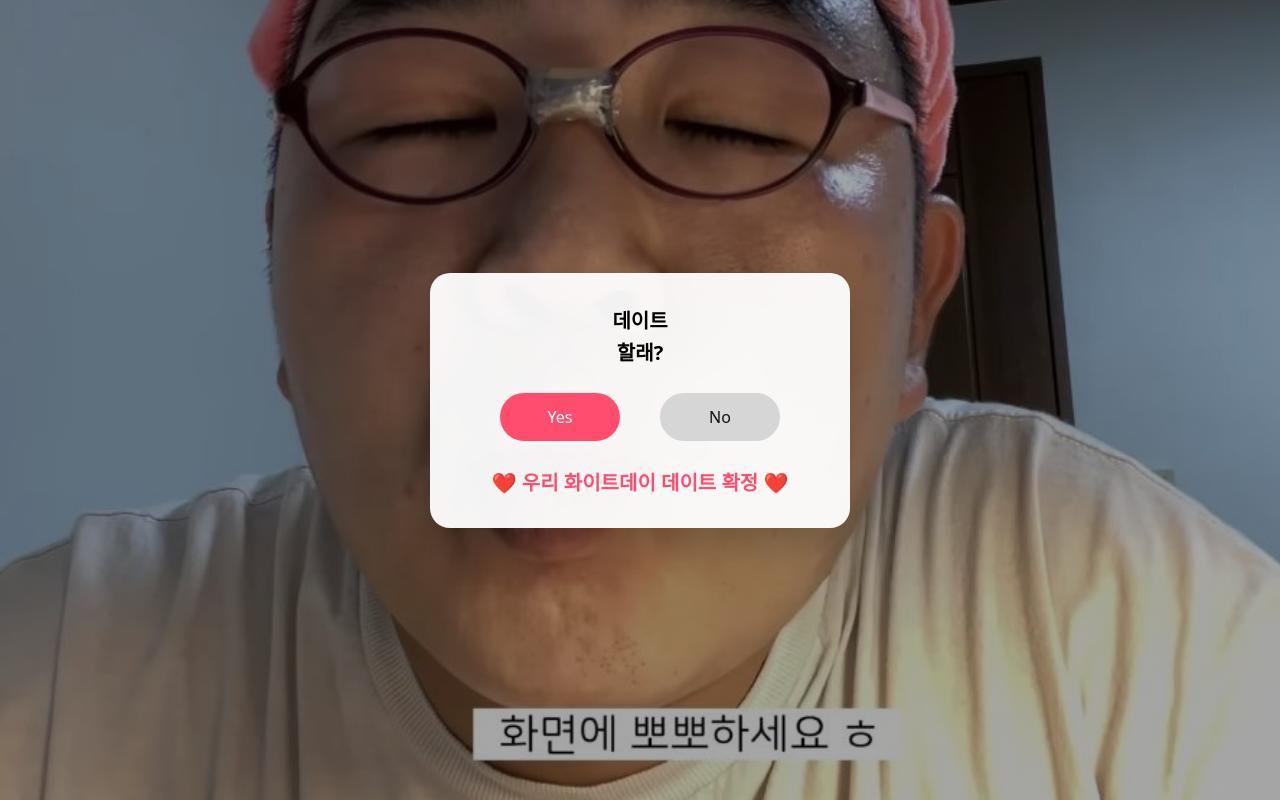
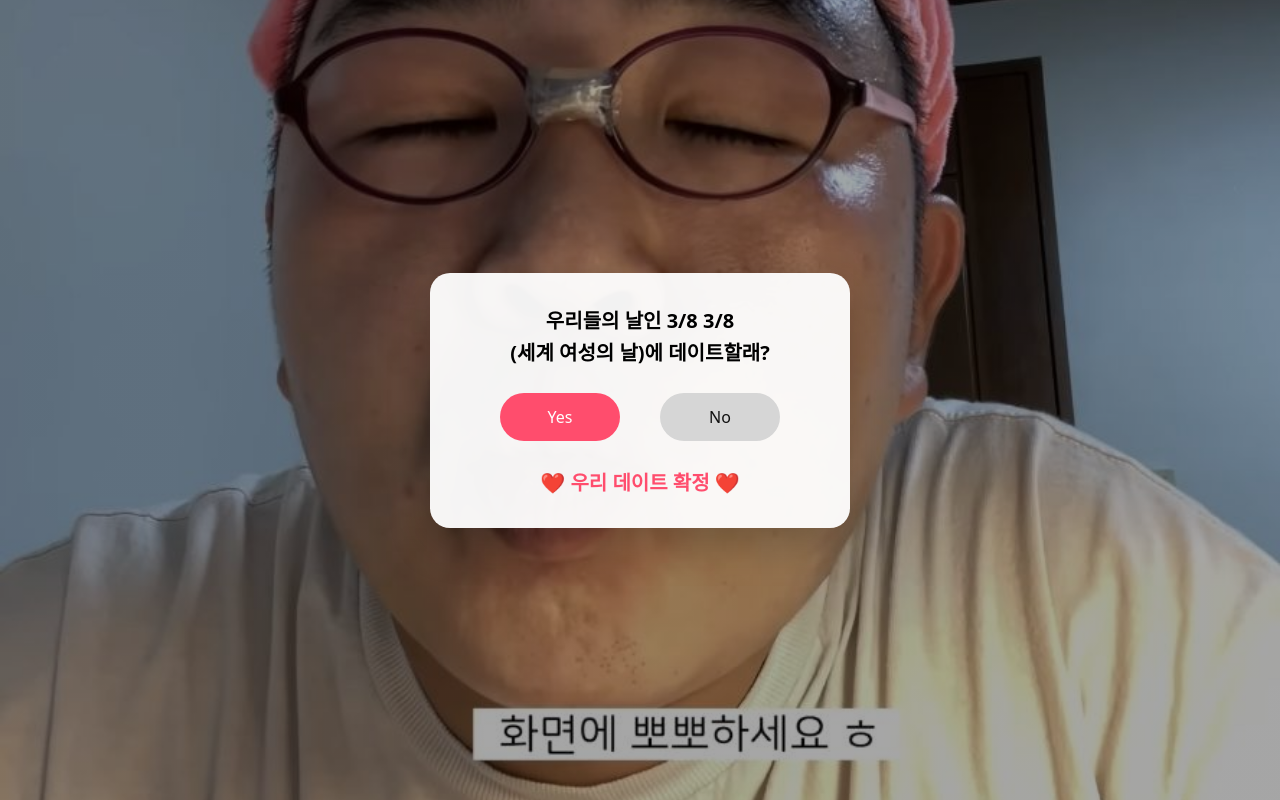
Before and after one commit to haha777am/event, a plain HTML site: page index.html in a window 1280 px wide. Both pictures are taken after a click on the button "Yes". Drawn offline with Linux system fonts and the light colour scheme.

Commit message:
Update index.html

```diff
--- a/index.html
+++ b/index.html
@@ -101,8 +101,8 @@
 <body>
   <div class="card">
     <h1>
-      데이트<br>
-      할래?
+      우리들의 날인 3/8 3/8<br>
+      (세계 여성의 날)에 데이트할래?
     </h1>
 
     <div class="btn-container" id="btnArea">
@@ -110,7 +110,7 @@
       <button class="btn no" id="noBtn" type="button">No</button>
     </div>
 
-    <div class="result" id="result">❤️ 우리 화이트데이 데이트 확정 ❤️</div>
+    <div class="result" id="result">❤️ 우리 데이트 확정 ❤️</div>
   </div>
 
 <script>
```
